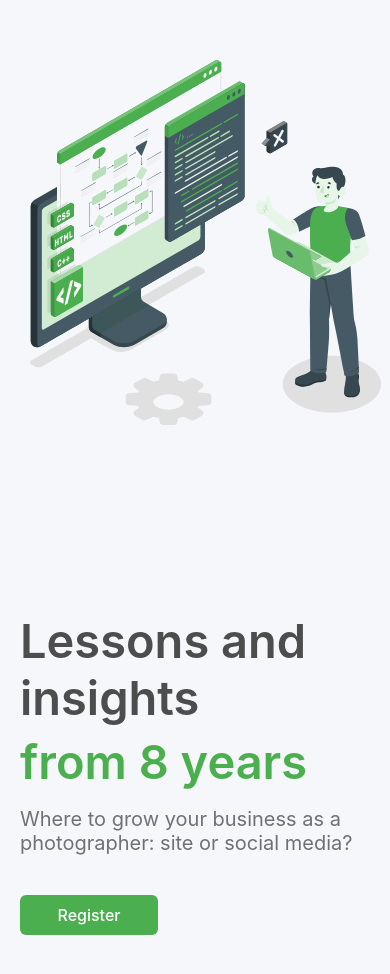
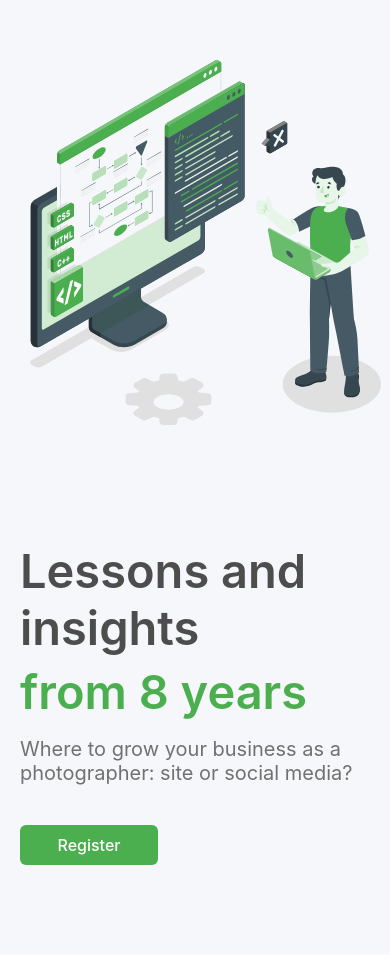
Before and after one commit to Divinegirl8/myReactAssignment, a React (Create React App) app: page / in a window 390 px wide. Shown: the part 140-1114 px from the top of the page. Built offline with nearby package versions, Linux system fonts and the light colour scheme.

Commit message:
first commit

```diff
--- a/src/features/Home/Hero/index.module.css
+++ b/src/features/Home/Hero/index.module.css
@@ -137,7 +137,7 @@ margin-left: 250px;
 
 
     .lesson{
-        padding-top: 120px;
+        padding-top: 50px;
         font-size: 47px;
     }
 
```
